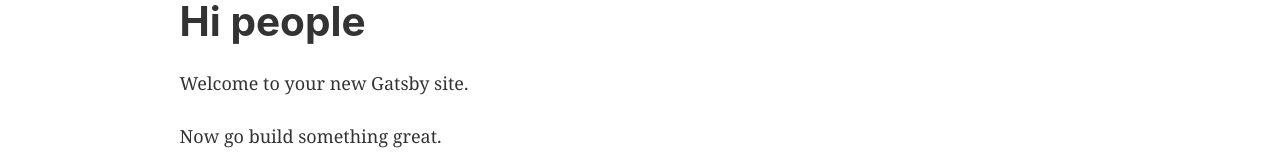
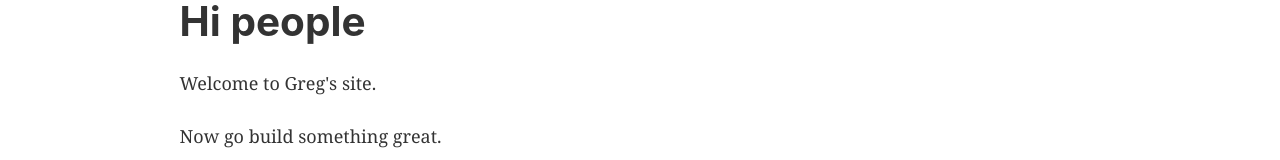
Before and after one commit to gjjones/blog, a Gatsby site: page / in a window 1280 px wide. Shown: the part 123-283 px from the top of the page. Built offline with nearby package versions, Linux system fonts and the light colour scheme; Gatsby itself is replaced by a stand-in of ours.

Commit message:
first update

```diff
--- a/src/pages/index.js
+++ b/src/pages/index.js
@@ -9,7 +9,7 @@ const IndexPage = () => (
   <Layout>
     <SEO title="Home" />
     <h1>Hi people</h1>
-    <p>Welcome to your new Gatsby site.</p>
+    <p>Welcome to Greg's site.</p>
     <p>Now go build something great.</p>
     <div style={{ maxWidth: `300px`, marginBottom: `1.45rem` }}>
       <Image />
```
